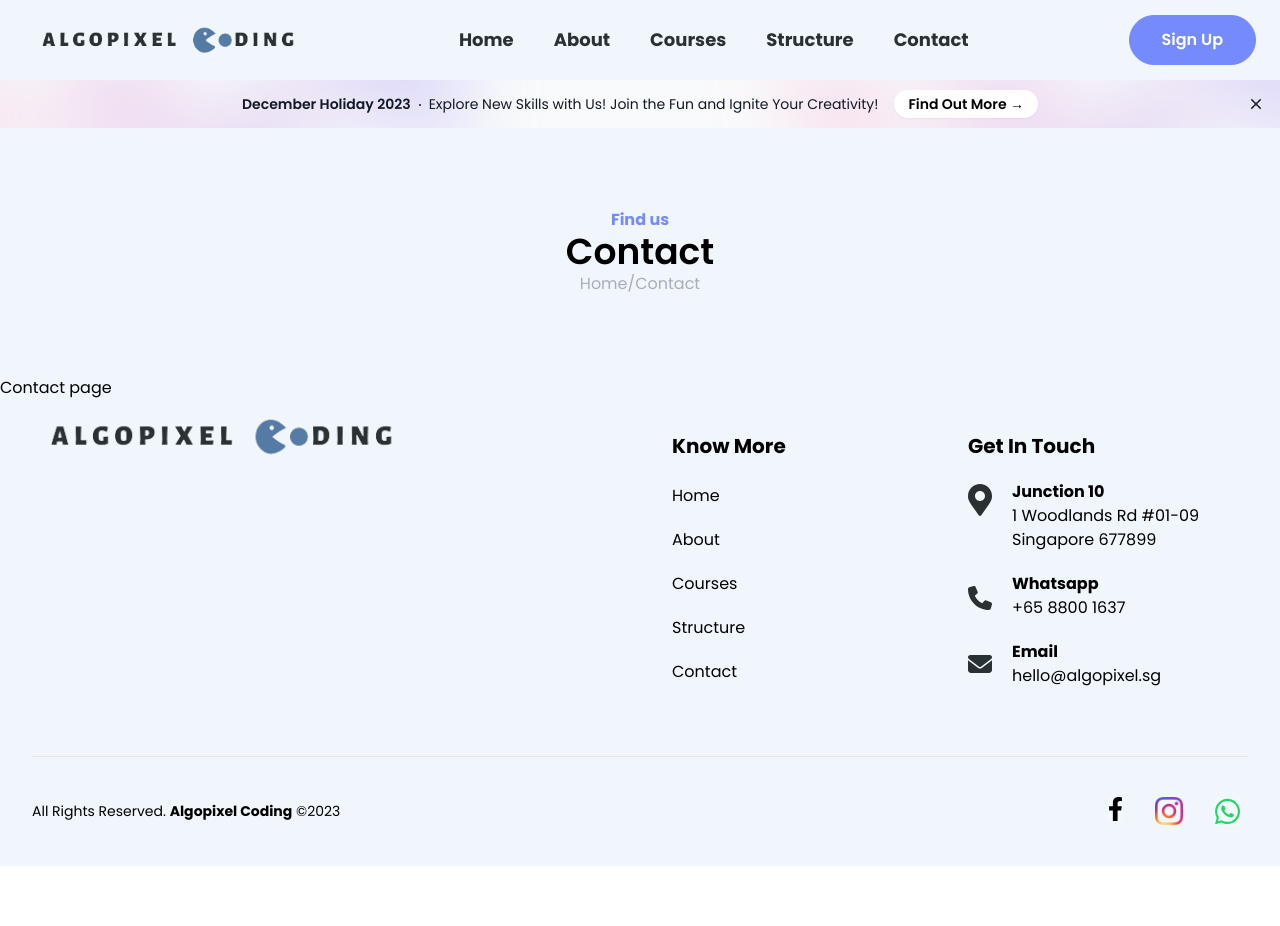
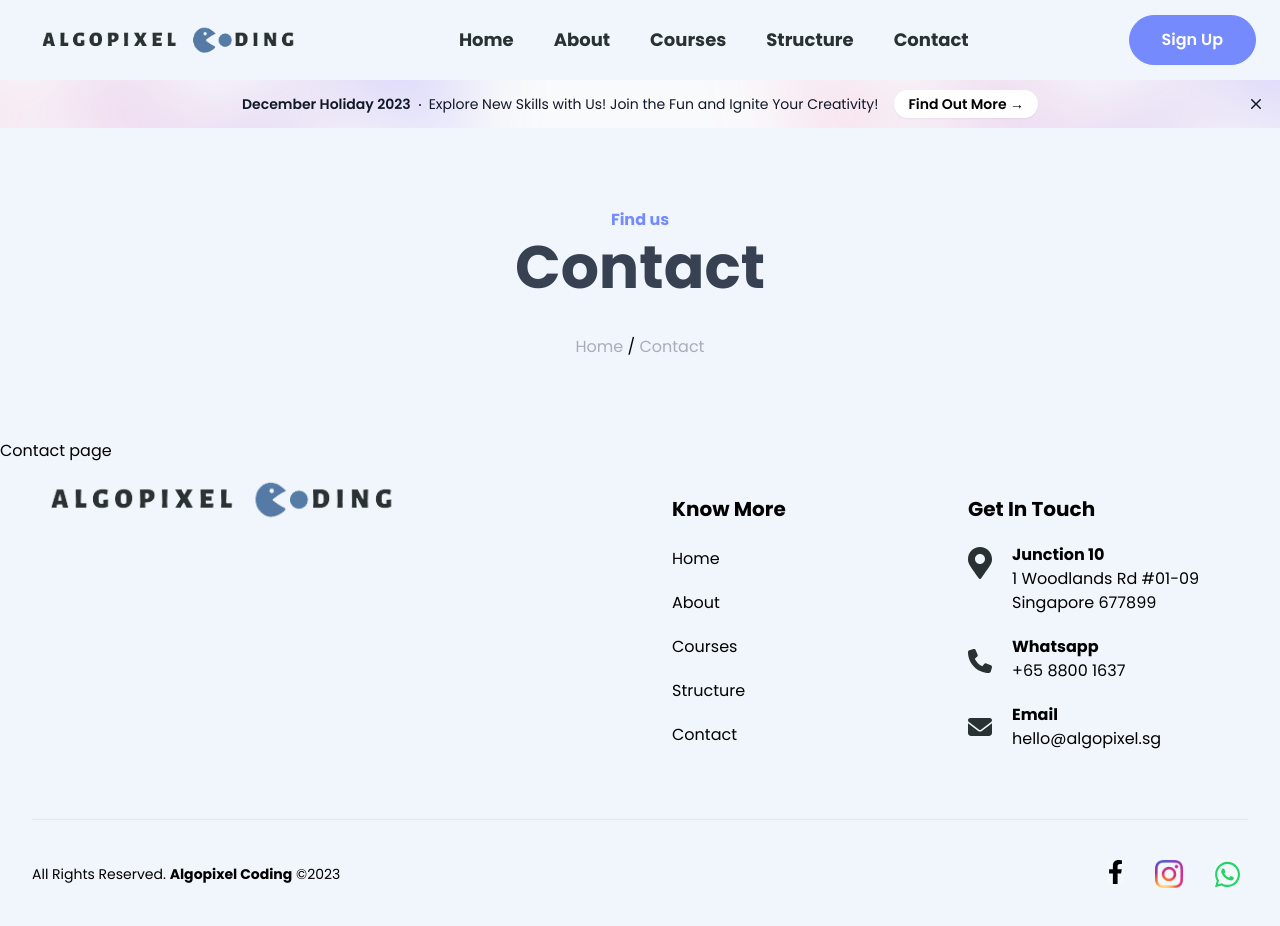
Before and after one commit to RaphaelChia/Algopixel-nextjs, a Next.js app: page /contact in a window 1280 px wide. Shown: the top 926 px of the page. Before the commit the page ends 866 px from the top, so only its background shows below. Built offline with nearby package versions, Linux system fonts and the light colour scheme.

Commit message:
change banner css

```diff
--- a/src/components/Banners/pagesbanner.tsx
+++ b/src/components/Banners/pagesbanner.tsx
@@ -14,15 +14,15 @@
     <div className="bg-lightblue">
       <div className="mx-auto max-w-2xl py-20 px-4 sm:px-6 lg:max-w-7xl lg:px-8 text-center">
         <span className="text-purple font-bold">{description}</span>
-        <h1 className="text-2xl sm:text-4xl font-semibold text-black">
+        <h1 className="text-2xl sm:text-6xl font-bold text-gray-700 mt-[5px] mb-[38px]">
           {page}
         </h1>
         <nav>
           <Link href="/" className="text-lightgrey">
-            Home
+            {"Home "}
           </Link>
           <Link href={link} className="text-lightgrey">
-            /{page}
+            <span className="text-black">/</span> {page}
           </Link>
         </nav>
       </div>
--- a/src/components/Navbar/Navbar.tsx
+++ b/src/components/Navbar/Navbar.tsx
@@ -50,9 +50,8 @@
   return (
     <Disclosure
       as="nav"
-      className={`navbar text-white p-4 fixed w-full top-0 transition-all ${
-        isScrolled ? "shadow-md" : "shadow-none"
-      }`}
+      className={`navbar text-white p-4 fixed w-full top-0 transition-all ${isScrolled ? "shadow-md" : "shadow-none"
+        }`}
     >
       <>
         <div className="mx-auto max-w-7xl p-2 md:p-4 lg:px-6">
@@ -111,6 +110,7 @@
 
             {/* DRAWER ICON */}
 
+            {/* Hamburger icon */}
             <div className="block lg:hidden">
               <Bars3Icon
                 className="block h-6 w-6 stroke-purple"
```
